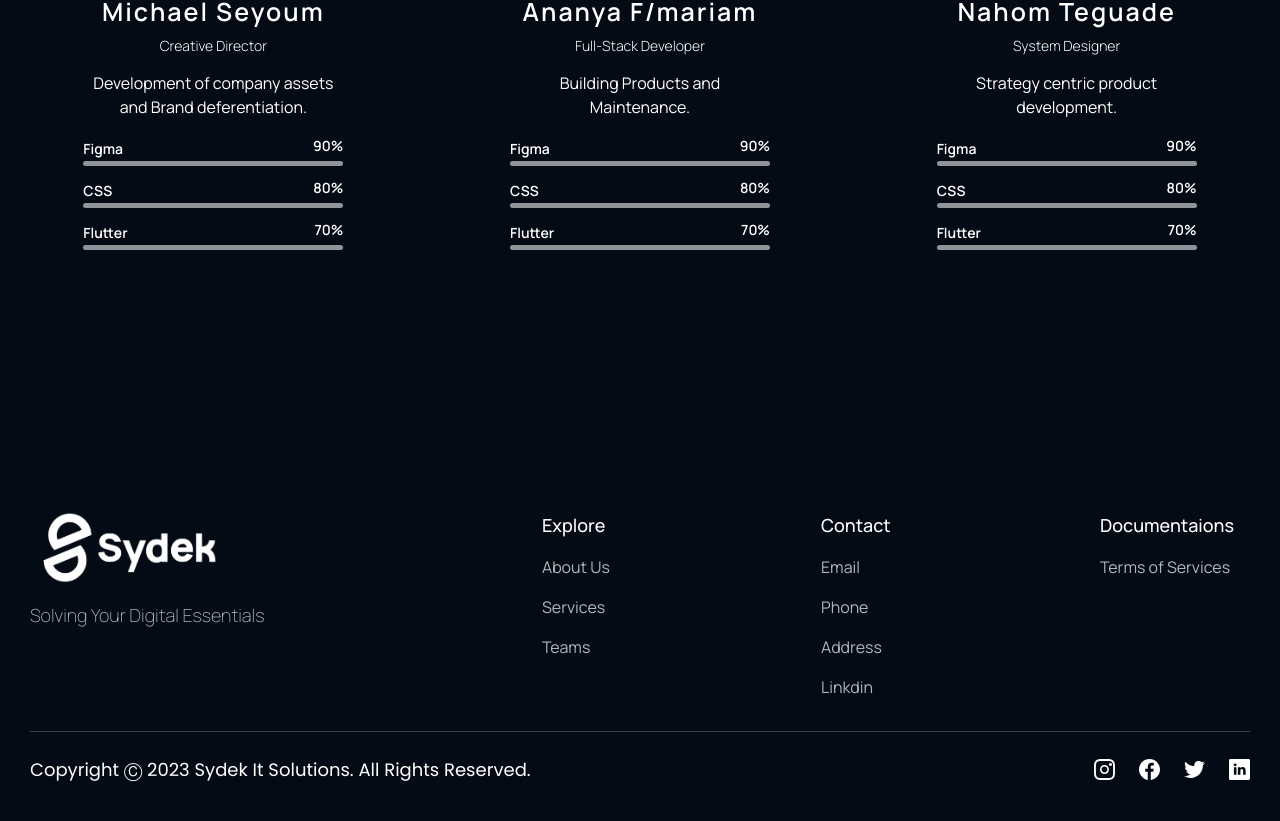
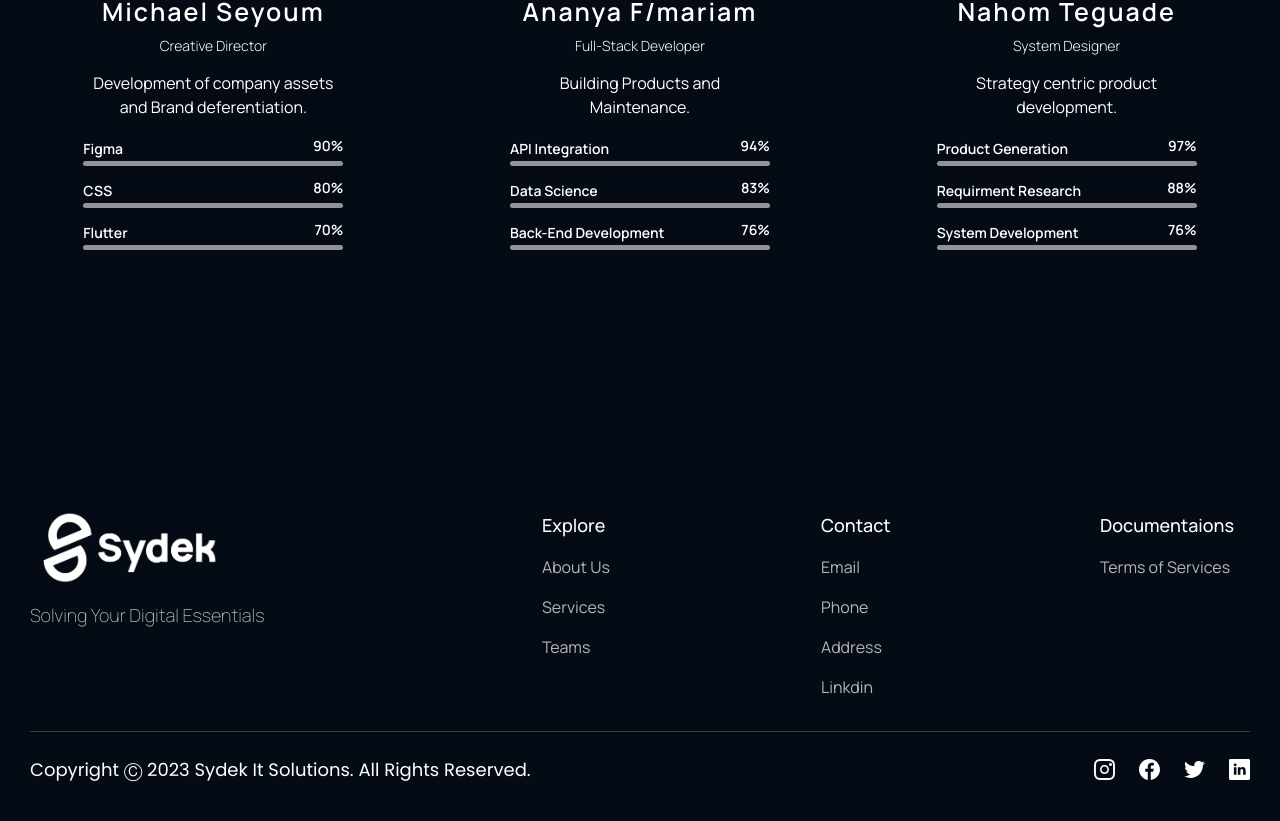
Before and after one commit to itskarloos/sydek_website, a React (Vite) app: page /Team in a window 1280 px wide. Shown: the part 2010-2831 px from the top of the page. Built offline with nearby package versions, Linux system fonts and the light colour scheme; a web font is replaced by a local one; what @codaworks/react-glow would draw is missing.

Commit message:
Teams Data

```diff
--- a/package.json
+++ b/package.json
@@ -13,6 +13,7 @@
     "@codaworks/react-glow": "^1.0.3",
     "@emailjs/browser": "^3.11.0",
     "bootstrap": "^5.3.1",
+    "emailjs-com": "^3.2.0",
     "framer-motion": "^10.16.4",
     "react": "^18.2.0",
     "react-bootstrap": "^2.8.0",
--- a/src/Components/Teams.jsx
+++ b/src/Components/Teams.jsx
@@ -103,25 +103,25 @@ const Teams = () => {
               <p>Building Products and Maintenance.</p>
               <div className="team-skill">
                 <div className="skill-name">
-                  <p>Figma</p>
-                  <p>90%</p>
+                  <p>API Integration</p>
+                  <p>94%</p>
                 </div>
                 <div className="progress">
-                  <div className="progress-bar w-90"></div>
+                  <div className="progress-bar w-94"></div>
                 </div>
                 <div className="skill-name">
-                  <p>CSS</p>
-                  <p>80%</p>
+                  <p>Data Science</p>
+                  <p>83%</p>
                 </div>
                 <div className="progress">
-                  <div className="progress-bar w-80"></div>
+                  <div className="progress-bar w-83"></div>
                 </div>
                 <div className="skill-name">
-                  <p>Flutter</p>
-                  <p>70%</p>
+                  <p>Back-End Development</p>
+                  <p>76%</p>
                 </div>
                 <div className="progress">
-                  <div className="progress-bar w-70"></div>
+                  <div className="progress-bar w-76"></div>
                 </div>
               </div>
             </div>
@@ -155,25 +155,25 @@ const Teams = () => {
               <p>Strategy centric product development.</p>
               <div className="team-skill">
                 <div className="skill-name">
-                  <p>Figma</p>
-                  <p>90%</p>
+                  <p>Product Generation</p>
+                  <p>97%</p>
                 </div>
                 <div className="progress">
-                  <div className="progress-bar w-90"></div>
+                  <div className="progress-bar w-97"></div>
                 </div>
                 <div className="skill-name">
-                  <p>CSS</p>
-                  <p>80%</p>
+                  <p>Requirment Research</p>
+                  <p>88%</p>
                 </div>
                 <div className="progress">
-                  <div className="progress-bar w-80"></div>
+                  <div className="progress-bar w-88"></div>
                 </div>
                 <div className="skill-name">
-                  <p>Flutter</p>
-                  <p>70%</p>
+                  <p>System Development</p>
+                  <p>76%</p>
                 </div>
                 <div className="progress">
-                  <div className="progress-bar w-70"></div>
+                  <div className="progress-bar w-76"></div>
                 </div>
               </div>
             </div>
```
Also changed, not shown: 1 other file (tests, documents, lock files or other folders).
